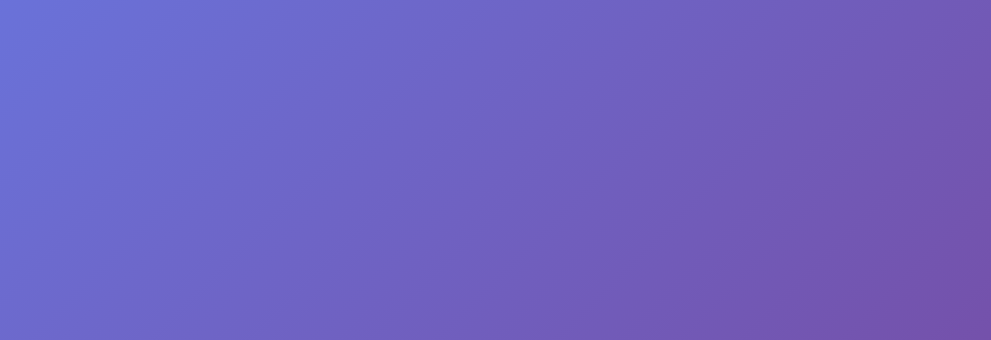
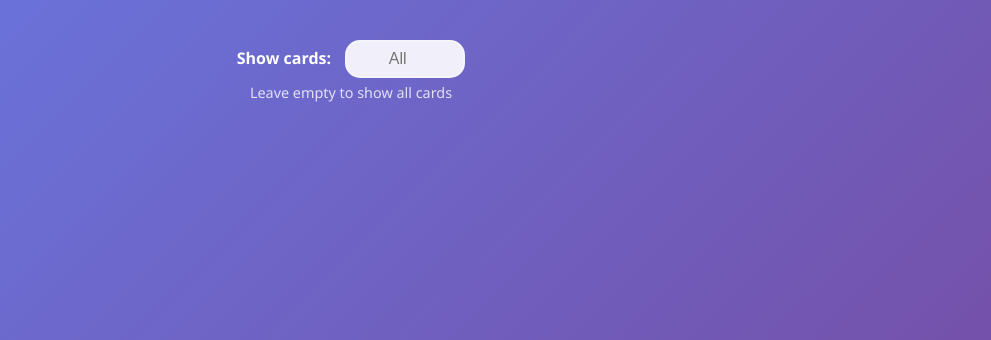
Before and after one commit to kevinle108/bilingual-trainer-db, a Flask app: page /flashcards in a window 1280 px wide. Shown: the part 210-550 px from the top of the page, without its empty margins (289-1280 px from the left). Run offline with Flask 3, Linux system fonts and the light colour scheme; data that the repository does not hold is empty.

Commit message:
move deck size to flashcard page

```diff
--- a/app.py
+++ b/app.py
@@ -32,21 +32,15 @@ def index():
 @app.route('/flashcards')
 def flashcards():
     language = request.args.get('lang', 'es')
-    count = request.args.get('count', type=int)
 
     conn = get_db_connection()
-    query = '''
+    flashcards = conn.execute('''
         SELECT w.id, w.english_word, w.image_file, t.translated_word, t.language_code
         FROM Word_Image w
         JOIN Translation t ON w.id = t.word_id
         WHERE t.language_code = ?
         ORDER BY w.english_word
-    '''
-
-    if count and count > 0:
-        query += f' LIMIT {count}'
-
-    flashcards = conn.execute(query, (language,)).fetchall()
+    ''', (language,)).fetchall()
     conn.close()
 
     language_names = {
@@ -58,8 +52,7 @@ def flashcards():
     return render_template('flashcards.html',
                          flashcards=flashcards,
                          language=language,
-                         language_name=language_names.get(language, language),
-                         count=count)
+                         language_name=language_names.get(language, language))
 
 if __name__ == '__main__':
     app.run(debug=True)
--- a/templates/flashcards.html
+++ b/templates/flashcards.html
@@ -48,6 +48,36 @@
         }
         .button-group {
             margin-top: 20px;
+        }
+        .card-limit-section {
+            text-align: center;
+            margin: 20px auto;
+            max-width: 400px;
+        }
+        .card-limit-section label {
+            color: white;
+            font-weight: 600;
+            margin-right: 10px;
+            font-size: 1em;
+        }
+        .card-limit-section input {
+            padding: 8px 15px;
+            border: 2px solid rgba(255, 255, 255, 0.3);
+            border-radius: 15px;
+            font-size: 1em;
+            text-align: center;
+            background: rgba(255, 255, 255, 0.9);
+            width: 120px;
+        }
+        .card-limit-section input:focus {
+            outline: none;
+            border-color: white;
+        }
+        .card-limit-section small {
+            display: block;
+            color: rgba(255, 255, 255, 0.8);
+            margin-top: 5px;
+            font-size: 0.9em;
         }
         .flashcards-grid {
             display: grid;
@@ -143,13 +173,7 @@
             {% if language == 'es' %}🇪🇸{% elif language == 'fr' %}🇫🇷{% elif language == 'vi' %}🇻🇳{% endif %}
             {{ language_name }} Flashcards
         </h1>
-        <p class="count">
-            {% if count %}
-                Showing {{ flashcards|length }} of {{ count }} requested words
-            {% else %}
-                {{ flashcards|length }} words to learn
-            {% endif %}
-        </p>
+        <p class="count" id="cardCount">{{ flashcards|length }} words to learn</p>
         <div class="button-group">
             <button class="toggle-btn" onclick="toggleLanguageDirection()" id="toggleBtn">
                 🔄 Show {{ language_name }} First
@@ -157,6 +181,12 @@
             <button class="shuffle-btn" onclick="shuffleCards()">🔀 Shuffle Cards</button>
             <a href="/" class="back-btn">← Back to Languages</a>
         </div>
+    </div>
+
+    <div class="card-limit-section">
+        <label for="cardLimit">Show cards:</label>
+        <input type="number" id="cardLimit" min="1" placeholder="All" value="">
+        <small>Leave empty to show all cards</small>
     </div>
 
     <div class="flashcards-grid">
@@ -186,6 +216,7 @@
     <script>
         let isReversed = false;
         const languageName = '{{ language_name }}';
+        const totalCards = {{ flashcards|length }};
 
         // Load saved preference from localStorage
         window.addEventListener('DOMContentLoaded', () => {
@@ -193,7 +224,31 @@
             if (savedMode === 'reversed') {
                 toggleLanguageDirection();
             }
+
+            // Add event listener for card limit input
+            document.getElementById('cardLimit').addEventListener('input', filterCards);
         });
+
+        function filterCards() {
+            const limit = parseInt(document.getElementById('cardLimit').value);
+            const cards = document.querySelectorAll('.flashcard');
+            const countElement = document.getElementById('cardCount');
+
+            if (limit && limit > 0) {
+                cards.forEach((card, index) => {
+                    if (index < limit) {
+                        card.style.display = '';
+                    } else {
+                        card.style.display = 'none';
+                    }
+                });
+                const showing = Math.min(limit, totalCards);
+                countElement.textContent = `Showing ${showing} of ${totalCards} words`;
+            } else {
+                cards.forEach(card => card.style.display = '');
+                countElement.textContent = `${totalCards} words to learn`;
+            }
+        }
 
         function toggleLanguageDirection() {
             isReversed = !isReversed;
```
Also changed, not shown: templates/index.html (+0 -52 lines).
